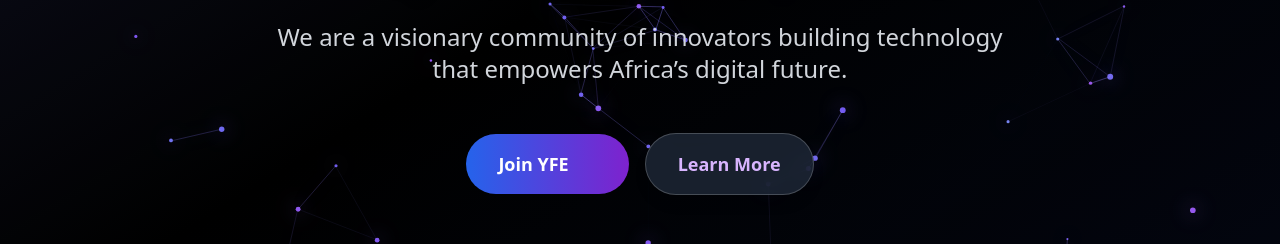
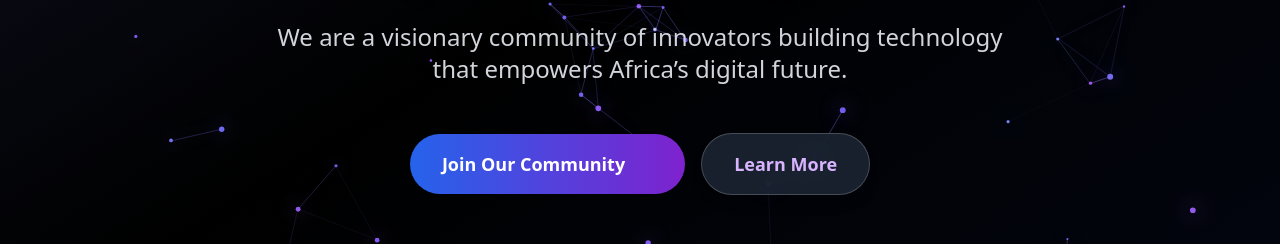
Before and after one commit to jim-X-AI/YFE_Website, a React (Vite) app in the folder frontend/: page / in a window 1280 px wide. Shown: the part 452-696 px from the top of the page. Built offline with nearby package versions, Linux system fonts and the light colour scheme; no server answers.

Commit message:
meet our founder

```diff
--- a/frontend/src/components/FeaturedMembers.jsx
+++ b/frontend/src/components/FeaturedMembers.jsx
@@ -2,7 +2,7 @@ import { motion } from "framer-motion";
 
 const founder = {
   name: "Princess Ayomide Bamigboye",
-  role: "Founder & Co-Head, Embedded Systems & Robotics",
+  role: "Founder",
   avatar: "https://i.ibb.co/F4cVyfyH/img3.jpg",
   company: "YFE",
   profileLink: "https://www.linkedin.com/in/princess-bamigboye",
--- a/frontend/src/components/Hero.jsx
+++ b/frontend/src/components/Hero.jsx
@@ -50,7 +50,7 @@ export default function Hero() {
             rel="noopener noreferrer"
             className="px-7 sm:px-8 py-3.5 sm:py-4 bg-gradient-to-r from-blue-600 to-purple-700 text-white rounded-full font-semibold text-base sm:text-lg hover:shadow-2xl transition-all duration-300 group w-full sm:w-auto text-center"
           >
-            Join YFE
+            Join Our Community
             <ArrowRight className="w-5 h-5 ml-2 inline opacity-0 group-hover:opacity-100 transition-all duration-300 transform group-hover:translate-x-1" />
           </a>
 
```
